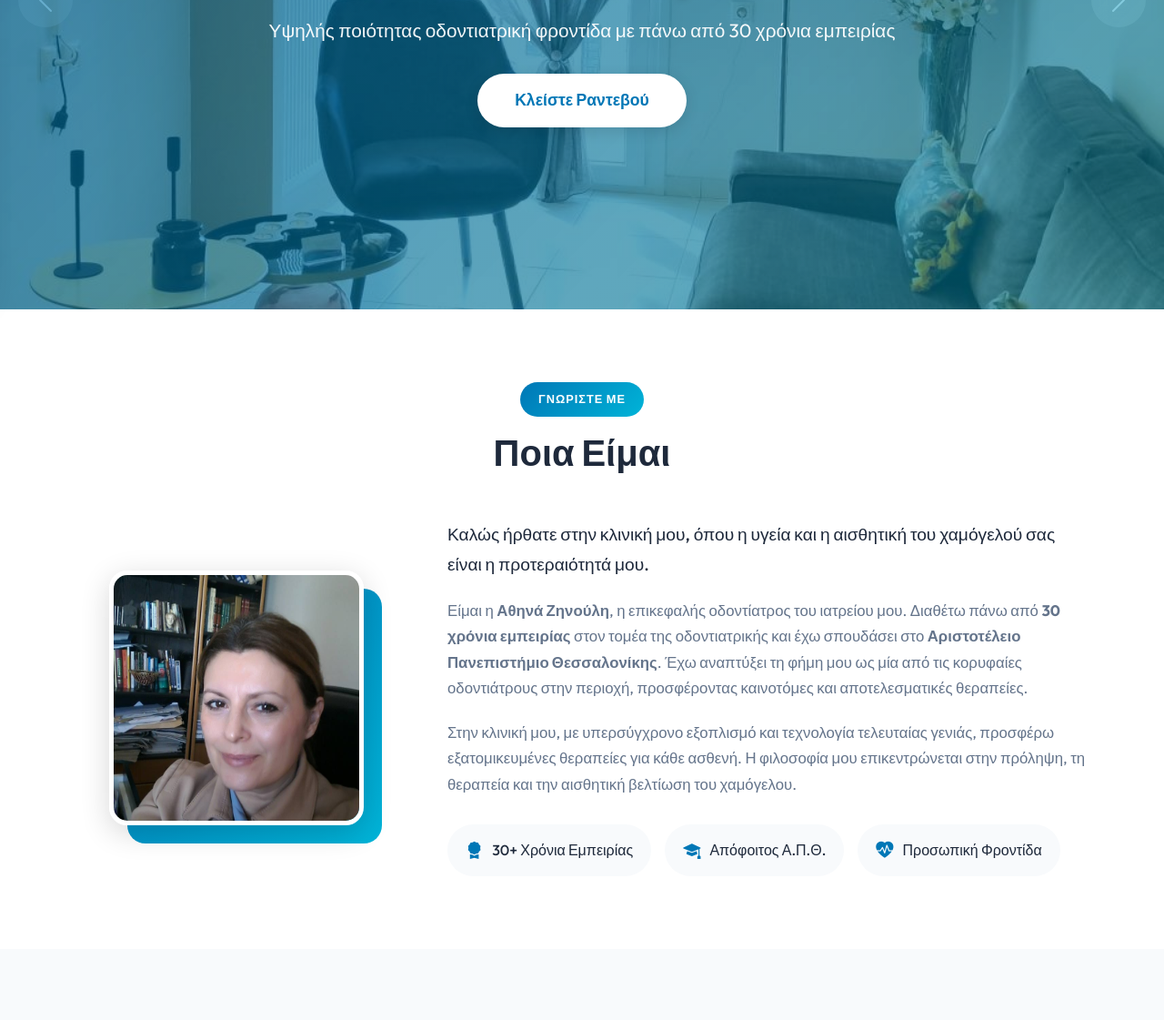
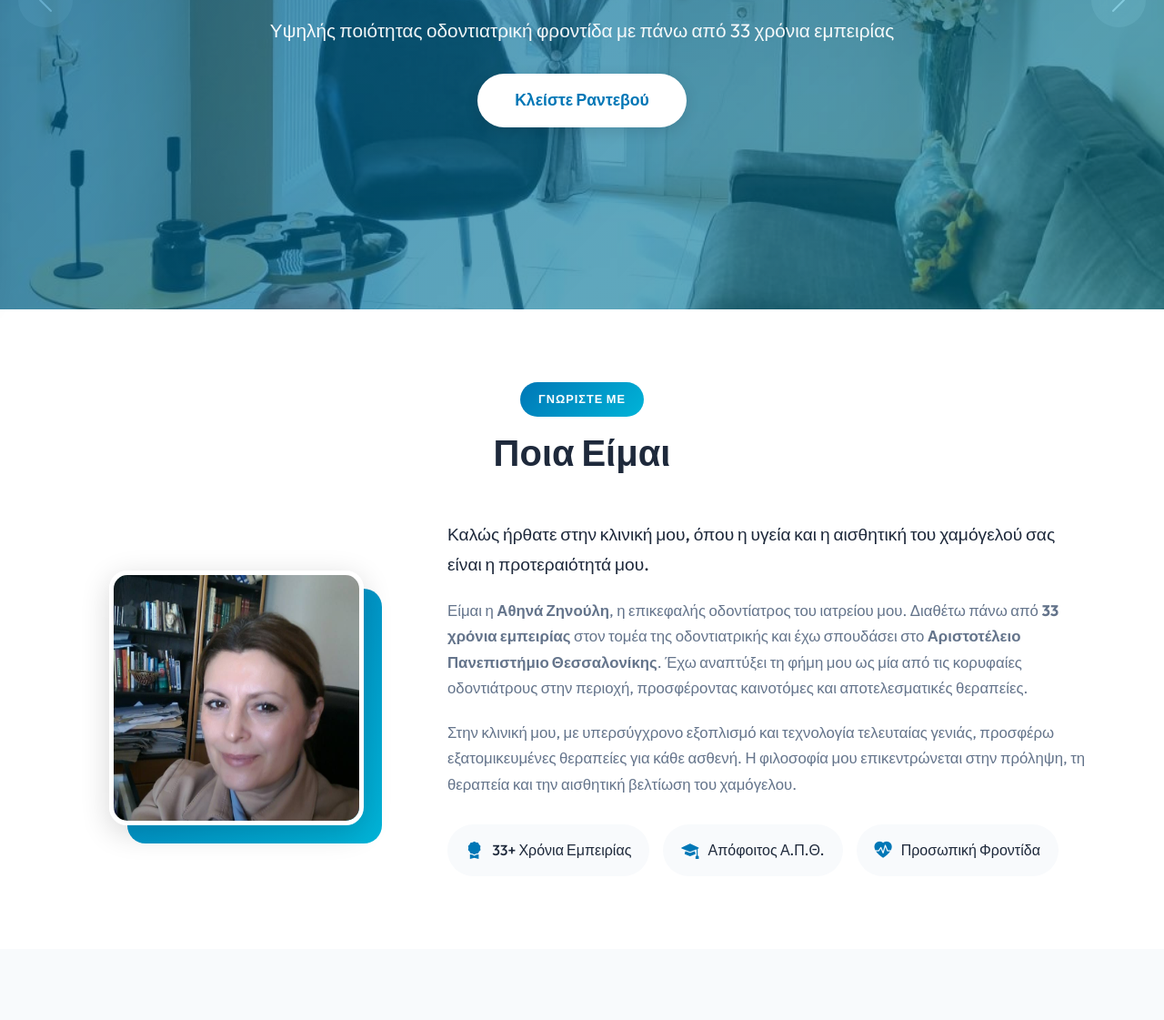
Before and after one commit to vtsitotas/AthenaZinouli_website, a plain HTML site: page index.html in a window 1280 px wide. Shown: the part 472-1593 px from the top of the page at 91% size. Drawn offline with nearby package versions, Linux system fonts and the light colour scheme.

Commit message:
Updated experience to 33+ years

```diff
--- a/index.html
+++ b/index.html
@@ -123,7 +123,7 @@
             <div class="hero-overlay">
                 <div class="hero-content">
                     <h1>Οδοντιατρείο Αθηνάς Ζηνούλη</h1>
-                    <p class="hero-subtitle">Υψηλής ποιότητας οδοντιατρική φροντίδα με πάνω από 30 χρόνια εμπειρίας</p>
+                    <p class="hero-subtitle">Υψηλής ποιότητας οδοντιατρική φροντίδα με πάνω από 33 χρόνια εμπειρίας</p>
                     <a href="#contact" class="btn btn-hero">Κλείστε Ραντεβού</a>
                 </div>
             </div>
@@ -166,7 +166,7 @@
                         </p>
                         <p>
                             Είμαι η <strong>Αθηνά Ζηνούλη</strong>, η επικεφαλής οδοντίατρος του ιατρείου μου. Διαθέτω
-                            πάνω από <strong>30 χρόνια εμπειρίας</strong> στον τομέα της οδοντιατρικής και έχω σπουδάσει
+                            πάνω από <strong>33 χρόνια εμπειρίας</strong> στον τομέα της οδοντιατρικής και έχω σπουδάσει
                             στο <strong>Αριστοτέλειο Πανεπιστήμιο Θεσσαλονίκης</strong>. Έχω αναπτύξει τη φήμη μου ως
                             μία από τις κορυφαίες οδοντιάτρους στην περιοχή, προσφέροντας καινοτόμες και αποτελεσματικές
                             θεραπείες.
@@ -179,7 +179,7 @@
                         <div class="about-features">
                             <div class="feature-item">
                                 <i class="bi bi-award-fill"></i>
-                                <span>30+ Χρόνια Εμπειρίας</span>
+                                <span>33+ Χρόνια Εμπειρίας</span>
                             </div>
                             <div class="feature-item">
                                 <i class="bi bi-mortarboard-fill"></i>
```
Also changed, not shown: μαμαιστοσελιδα/index.html (+3 -3 lines).
